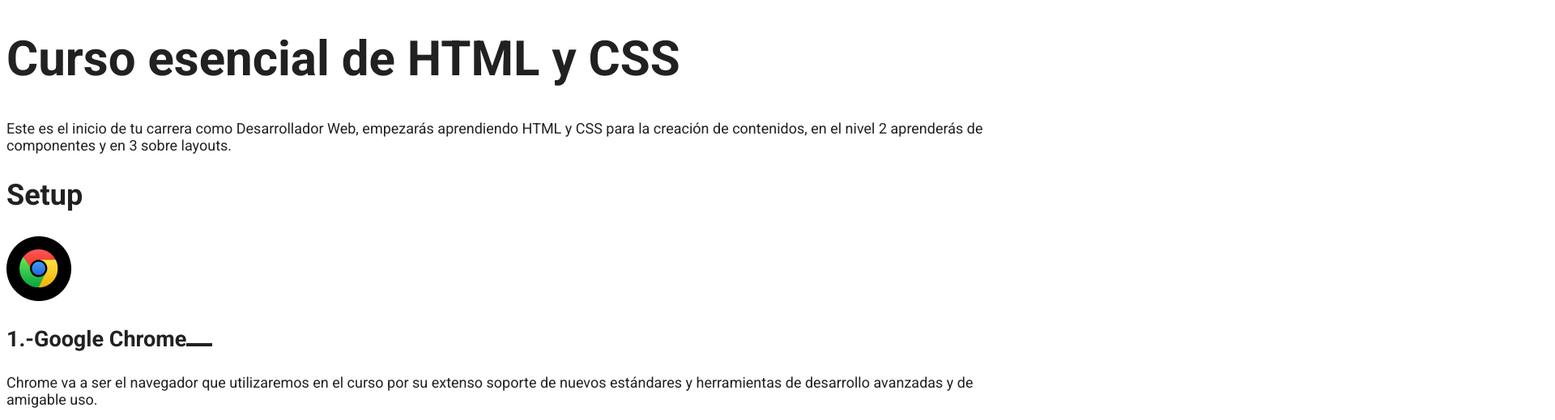
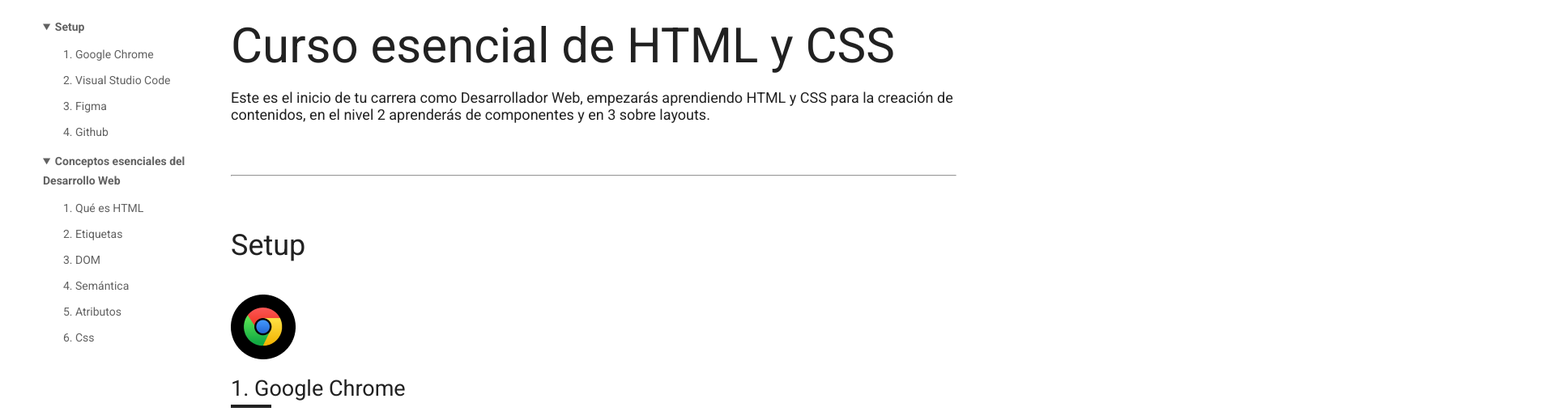
Before and after one commit to jefersondextre/cursoEsencialHtmlyCss, a plain HTML site: page index.html in a window 1280 px wide. Shown: the part 393-912 px from the top of the page at 81% size, 1920 px wide, since content can reach past the window. Drawn offline with Linux system fonts and the light colour scheme.

Commit message:
avance parcial

```diff
--- a/CSS/styles.css
+++ /dev/null
@@ -1,120 +0,0 @@
-/* @font-face{
-  font-family: "charter-regular-jefrito";
-  src:url("/src/charter-regular.otf");
-  font-style: normal;
-  font-wight:400 ;
-}
-@font-face {
-  font-family: "charter-bold-italic-jefrito";
-  src: url("/src/charter-bold-italic.otf");
-  font-style: italic;
-  font-wight: bold;
-}
-@font-face {
-  font-family: "charter-bold-jefrito";
-  src: url("/src/charter-bold.otf");
-  font-style: normal;
-  font-wight: bold;
-}
-@font-face {
-  font-family: "charter-italic-jefrito";
-  src: url("/src/charter-italic.otf");
-  font-style: italic;
-  font-wight: 400;
-} */
-:root{
-    font-size: 18px;
-    --gray30:#212121;
-    --gray20:#212429 ;
-    --gray10:#616161;
-}
-
-body{
-  /* hexadecimal:   0-9,a-f   canal alfa:  0 - f*/
-  /* rgba : rgba(0-255,0-255,0-255,0-1) */
-  /* hsla:  hsla(0-180,) */
-  color: var(--gray30);
-  /* font-size: 10px; */
-  /* font-family: "charter-bold-jefrito",system-ui; */
-  font-family: 'Roboto',
-    sans-serif;
-}
-a{
-  color: var(--gray30);
-
-}
-header{
-  font-size: 14px;
-  --gray10:red;
-  color: var(--gray10);
-}
-header a{
-  color: var(--gray10);
-  font-size: 14px;
-  text-decoration: none;
-}
-header a:hover{
-color:var(--gray30);
-}
-nav details summary{
-  font-weight: bold;
-}
-h1{
-  /* font-size: 3.75em; */
-  font-size: 60px;;
-}
-h2{
-  font-size:2em ;
-}
-h3{
-  font-size: 1.5em;
-}
-
-pre{
-  background: #FEC62E;
-}
-.hero{
-
-  /* background: red; */
-  height: 350px;
-  background-image: linear-gradient(to top, rgb(255,255, 255,.3) ,transparent),
-                    url("/images/patron-1.svg" );
-  /* background-repeat: no-repeat; */
-  /* background-position: right -70px bottom; */
-  /* background-size: cover; */
-}
-.section-content{
-  counter-reset: titleList;
-}
-.section-content h3::after{
-  content:'';
-  width: 32px;
-  height: 4px;
-  background:var(--gray30);
-  display: inline-block;
-}
-
-.section-content h3{
-  counter-increment: titleList;
-}
-.section-content h3::before{
-/* content:".-" counter(titleList,upper-roman); */
-content: counter(titleList, decimal) ".-";
-}
-
-
-
-
-
-/* ::selection{
-  background-color: red;
-} */
-/* li{
-   font-size: 3rem;
-} */
-
-/* @media screen and (max-width:600px) {
-  body{
-    font-size: 5px;
-  }
-} */
--- /dev/null
+++ b/CSS/styles_fisicos.css
@@ -0,0 +1,238 @@
+@font-face{
+  font-family: "charter-regular-jefrito";
+  src:url("/src/charter-regular.otf");
+  font-style: normal;
+  font-wight:400 ;
+}
+@font-face {
+  font-family: "charter-bold-italic-jefrito";
+  src: url("/src/charter-bold-italic.otf");
+  font-style: italic;
+  font-wight: bold;
+}
+@font-face {
+  font-family: "charter-bold-jefrito";
+  src: url("/src/charter-bold.otf");
+  font-style: normal;
+  font-wight: bold;
+}
+@font-face {
+  font-family: "charter-italic-jefrito";
+  src: url("/src/charter-italic.otf");
+  font-style: italic;
+  font-wight: 400;
+}
+:root {
+  font-size: 18px;
+  --gray30: #212121;
+  --gray20: #212429;
+  --gray10: #616161;
+}
+
+body {
+  /* hexadecimal:   0-9,a-f   canal alfa:  0 - f*/
+  /* rgba : rgba(0-255,0-255,0-255,0-1) */
+  /* hsla:  hsla(0-180,) */
+  color: var(--gray30);
+  /* font-size: 10px; */
+  /* font-family: "charter-bold-jefrito",system-ui; */
+  font-family: 'Roboto',
+    sans-serif;
+    margin:0;
+}
+
+a {
+  color: var(--gray30);
+
+}
+
+header {
+  font-size: 14px;
+  color: var(--gray10);
+  position: absolute;
+  width:188px;
+  top:64px;
+  left:-232px;
+  /* bottom:0; */
+  /* right:0; */
+}
+
+header a {
+  color: var(--gray10);
+  font-size: 14px;
+  text-decoration: none;
+}
+header li{
+  margin-bottom: 16px;;
+}
+
+header a:hover {
+  color: var(--gray30);
+}
+
+nav details summary {
+  font-weight: bold;
+  line-height: 24px;
+}
+
+h1 {
+  font-size: 60px;
+  margin-top:64px ;
+  font-weight: normal;
+  margin-bottom:16px;
+  ;
+}
+h1 + p{
+  /* solo al hermano directo */
+  /* background:red; */
+  /* margin-bottom:64px; */
+}
+h2 {
+  font-size: 2em;
+  margin:64px 0 40px ;
+  font-weight: normal;
+  /* margin-top:64px; */
+}
+hr{
+  color:var(--gray10);
+  margin: 64px 0;
+}
+
+h3 {
+  font-weight: normal;
+  font-size: 1.5em;
+  margin-top: 16px;
+  margin-bottom: 24px;
+  position: relative;
+}
+
+pre {
+  background: #FEC62E;
+  padding:40px;
+  font-family: roboto;
+  line-height: 24px;
+
+}
+
+
+blockquote{
+  margin : 32px 0;
+  font-size: 24px;
+  padding:0 16px;
+  line-height: 24px;
+  border-left: 4px solid var(--gray30);
+}
+.section-content blockquote p:nth-child(2)>span{
+  color: var(--gray10);
+}
+.section-content blockquote span::before  {
+  content: '-';
+}
+
+
+.hero {
+  height: 350px;
+  background-image: linear-gradient(to top, rgb(255, 255, 255, .3), transparent),
+    url("/images/patron-1.svg");
+  /* background-repeat: no-repeat; */
+  /* background-position: right -70px bottom; */
+  /* background-size: cover; */
+}
+
+.section-content {
+  counter-reset: titleList;
+  margin-top:164px;
+
+}
+.section-content h2,
+.section-content p{
+  margin-bottom:0;
+}
+.section-content:first-of-type{
+
+  margin: 0;;
+}
+.section-content + hr{
+  display: none;
+}
+.section-content img{
+  margin-top: 40px;
+}
+.section-content ol li {
+  line-height:24px;
+}
+.section-content ul li{
+  margin-bottom:16px
+}
+.section-content h3::after {
+  content: '';
+  width: 50px;
+  height: 4px;
+  background: var(--gray30);
+  display: inline-block;
+  position:absolute;
+  left:0;
+  bottom:0;
+}
+
+.section-content h3 {
+  counter-increment: titleList;
+  padding-bottom: 8px;
+
+
+}
+
+.section-content h3::before {
+    /* content:".-" counter(titleList,upper-roman); */
+    content: counter(titleList, decimal) ". ";
+}
+.header-content{
+    position: relative;
+}
+.main{
+    /* border: 1px solid red; */
+    /* background-color:purple; */
+    /* background-image: linear-gradient(to top, rgb(255, 255, 255, .3), transparent),
+          url("/images/patron-1.svg"); */
+}
+
+.wrapper{
+      width: 710px;
+      /* width: 40vw; */
+      margin : 0 auto;
+}
+.wrapper {
+  /* margin: 0 auto; */
+}
+.wrapper .header-content{
+  width: 70vw;
+}
+.wrapper .main-content{
+  width: 70vw;
+}
+
+.main-content{
+  background: white;
+  padding: 0;
+}
+/* .main-content :nth-of-type()  {
+  background-color: red;
+} */
+
+/* ::selection{
+  background-color: red;
+} */
+/* li{
+    font-size: 3rem;
+} */
+
+/* @media screen and (max-width:600px) {
+  body{
+    font-size: 5px;
+  }
+} */
+
+img{
+  margin: 0 auto;
+  max-width: 100%;
+}
--- a/index.html
+++ b/index.html
@@ -6,7 +6,8 @@
   <meta http-equiv="X-UA-Compatible" content="IE=edge" />
   <meta name="viewport" content="width=device-width, initial-scale=1.0" />
   <title>El blog de Jadex</title>
-<link rel="stylesheet" href="/CSS/styles.css">
+<!-- <link rel="stylesheet" href="/CSS/styles.css"> -->
+<link rel="stylesheet" href="/CSS/styles_fisicos.css">
 <link rel="preconnect" href="https://fonts.googleapis.com">
 <link rel="preconnect" href="https://fonts.gstatic.com" crossorigin>
 <link
@@ -18,9 +19,12 @@
  <div class="hero">
 
  </div>
+  <div class="header">
+    <div class="wrapper">
+      <div class="header-content">
           <header>
             <nav>
-      <details >
+              <details open>
                 <summary>
                   Setup
                 </summary>
@@ -31,7 +35,7 @@
                   <li><a href="#github">Github</a> </li>
                 </ol>
               </details>
-      <details >
+              <details open>
                 <summary>
                   Conceptos esenciales del Desarrollo Web
                 </summary>
@@ -46,13 +50,19 @@
               </details>
             </nav>
           </header>
-  <main>
+      </div>
+    </div>
+  </div>
+  <main class="main">
+    <div class="wrapper">
+        <div class="main-content">
           <h1>Curso esencial de HTML y CSS</h1>
           <p>
             Este es el inicio de tu carrera como Desarrollador Web, empezarás
             aprendiendo HTML y CSS para la creación de contenidos, en el nivel 2
             aprenderás de componentes y en 3 sobre layouts.
           </p>
+          <hr>
           <section class="section-content">
             <h2>Setup</h2>
             <img src="/images/google-chrome.png" alt="logo de Google Chrome" title="logo de Google Chrome" />
@@ -90,6 +100,16 @@
               source” o guardarlo de manera privada, Github será esencial para almacenar
               tu futuro portafolio.
             </p>
+            <blockquote>
+                <p>
+                  “Este es el inicio de tu carrera como Desarrollador Web”
+                </p>
+                <p> <span>
+                  Jeferson Dextre
+
+                </span>
+                </p>
+            </blockquote>
           </section>
           <hr />
           <section class="section-content">
@@ -115,6 +135,7 @@
     &lt;title&gt;Document&lt;/title&gt;
     &lt;/head&gt;
     &lt;body&gt;
+
     &lt;/body&gt;
     &lt;/html&gt;
             </pre>
@@ -188,7 +209,7 @@
                 <li> padding / padding-top | padding-right | padding-bottom | padding-left</li>
               </ul>
               <h3 id="propiedades-logicas">Propiedades lógicas para el modelo de caja: </h3>
-          <ol>
+              <ul>
                 <li>inline-size / block-size</li>
                 <li> margin-block | margin-inline | margin-block-start | margin-block-end | margin-inline-start |
                   margin-inline-end</li>
@@ -196,11 +217,15 @@
                   border-inline-end</li>
                 <li> padding-block | padding-inline | padding-block-start | padding-block-end | padding-inline-start |
                   padding-inline-end</li>
-          </ol>
+              </ul>
               <h3 id="modelo-de-caja">Modelo de caja</h3>
               <img src="/images/Noterindas.png " alt="">
           </section>
           <span>Si tienes alguna pregunta escríbeme a <a href="me@jadexdev.com" target="_blank""">me@jadexdev.com </a> </span>
+
+
+        </div>
+    </div>
   </main>
 
     <script>
```
Also changed, not shown: CSS/sstyles-logicos.css (added). Lines whose indentation alone changed are shown as unchanged.
